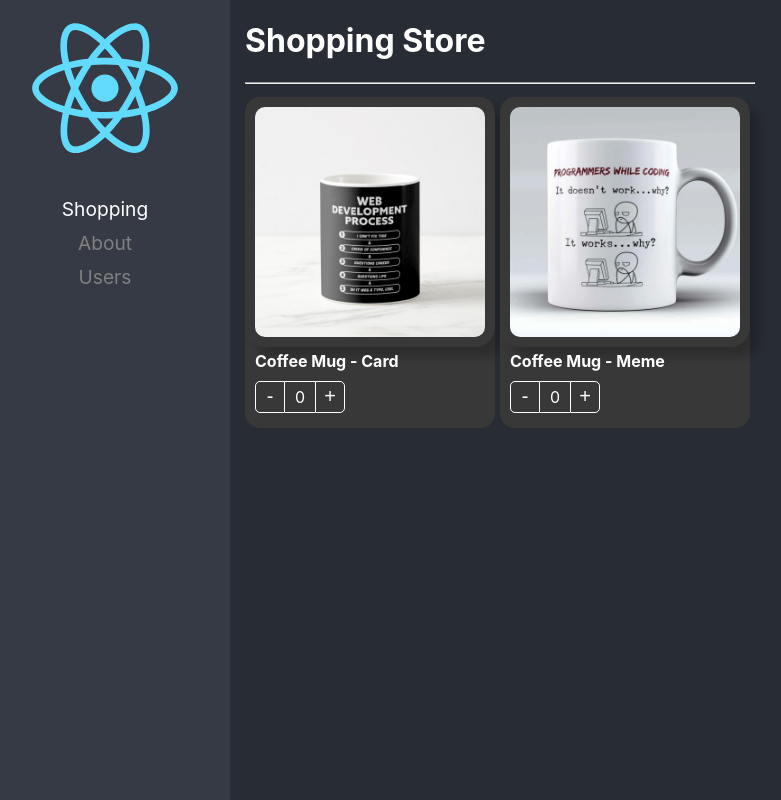
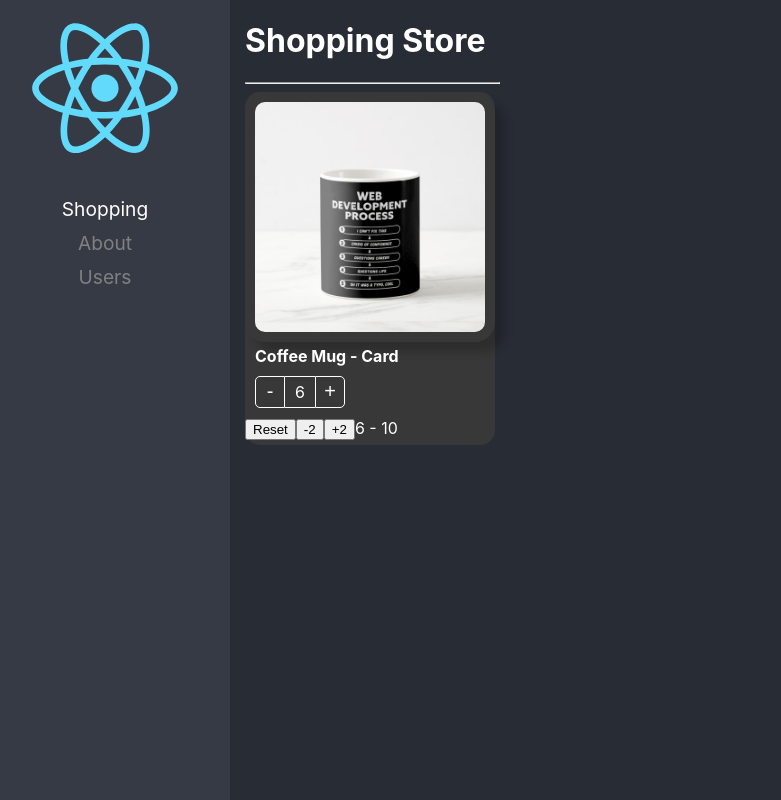
Before and after one commit to jebarcha/react-adv, a React (Create React App) app: page /home in a window 1280 px wide. Shown: the whole page, without its empty margins (20-801 px from the left). Built offline with nearby package versions, Linux system fonts and the light colour scheme.

Commit message:
End Pattern

```diff
--- a/src/02-component-patterns/components/ProductButtons.tsx
+++ b/src/02-component-patterns/components/ProductButtons.tsx
@@ -1,4 +1,4 @@
-import { CSSProperties, useContext } from 'react';
+import { CSSProperties, useContext, useCallback } from 'react';
 import { ProductContext } from './ProductCard';
 
 import styles from '../styles/styles.module.css';
@@ -10,7 +10,13 @@
 
 export const ProductButtons = ({ className, style }: Props) => {
 
-    const { increaseBy, counter } = useContext(ProductContext);
+    const { increaseBy, counter, maxCount } = useContext(ProductContext);
+
+    const isMaxReached = useCallback(
+        () => !!maxCount && counter === maxCount,
+        [counter, maxCount]
+    );
+
 
     return (
         <div
@@ -22,7 +28,7 @@
             <div
                 className={styles.countLabel}> { counter }</div>
             <button
-                className={styles.buttonAdd}
+                className={`${styles.buttonAdd} ${ isMaxReached() && styles.disabled}`}
                 onClick={ () => increaseBy( +1 )}>+</button>
         </div>
     )
--- a/src/02-component-patterns/components/ProductCard.tsx
+++ b/src/02-component-patterns/components/ProductCard.tsx
@@ -1,7 +1,7 @@
 import { createContext, CSSProperties, ReactElement } from 'react';
 
 import { useProduct } from '../hooks/useProduct';
-import { Product, ProductContextProps, OnChangeArgs } from '../interfaces/interfaces';
+import { Product, ProductContextProps, OnChangeArgs, InitialValues, ProductCardHandlers } from '../interfaces/interfaces';
 
 import styles from '../styles/styles.module.css';
 
@@ -11,29 +11,42 @@
 
 export interface Props {
     product: Product
-    children?: ReactElement | ReactElement[];
+    // children?: ReactElement | ReactElement[];
+    children: ( args: ProductCardHandlers ) => JSX.Element;
     className?: string;
     style?: CSSProperties;
     onChange?: (args: OnChangeArgs) => void;
     value?: number;
+    initialValues?: InitialValues;
 }
 
 
-export const ProductCard = ({ children, product, className, style, onChange, value }: Props) => {
+export const ProductCard = ({ children, product, className, style, onChange, value, initialValues }: Props) => {
 
-    const { counter, increaseBy } = useProduct( { onChange, product, value } );
+    const { counter, increaseBy, reset, maxCount, isMaxCountReached } = useProduct( { onChange, product, value, initialValues } );
 
     return (
         <Provider value={{
             counter,
             increaseBy,
+            maxCount,
             product
         }}>
             <div
                 className={ `${ styles.productCard } ${ className }` }
                 style={style}
             >
-                { children }
+                {
+                    children({
+                        count: counter,
+                        isMaxCountReached,
+                        maxCount: initialValues?.maxCount,
+                        product,
+
+                        increaseBy,
+                        reset
+                    })
+                }
             </div>
         </Provider>
     )
--- a/src/02-component-patterns/hooks/useProduct.ts
+++ b/src/02-component-patterns/hooks/useProduct.ts
@@ -1,31 +1,52 @@
-import { useEffect, useState } from "react";
-import { Product, OnChangeArgs } from '../interfaces/interfaces';
+import { useEffect, useRef, useState } from "react";
+import { Product, OnChangeArgs, InitialValues } from '../interfaces/interfaces';
 
 interface useProductArgs {
     product: Product;
     onChange?: (args: OnChangeArgs) => void;
     value?: number;
+    initialValues?: InitialValues;
 }
 
-export const useProduct = ( { onChange, product, value = 0 }: useProductArgs ) => {
+export const useProduct = ( { onChange, product, value = 0, initialValues }: useProductArgs ) => {
 
-    const [counter, setCounter] = useState(value);
+    const [counter, setCounter] = useState<number>( initialValues?.count || value );
+    const isMounted = useRef(false);
+    //console.log(initialValues);
 
     const increaseBy = (value: number) => {
 
-        const newValue = Math.max(counter + value, 0);
+        let newValue = Math.max(counter + value, 0);
+        if ( initialValues?.maxCount ) {
+            newValue = Math.min(newValue, initialValues.maxCount)
+        }
+
         setCounter( newValue );
 
         onChange && onChange({ count: newValue, product });  //it's the same as: if (onChange) { onChange }
     }
 
+    const reset = () => {
+        setCounter(initialValues?.count || value);
+    }
+
     useEffect(() => {
-      setCounter(value);
+        if (!isMounted.current) return;
+        setCounter(value);
     }, [value]);
+
+    useEffect(() => {
+        isMounted.current = true;
+    }, []);
+
 
 
     return {
         counter,
-        increaseBy
+        isMaxCountReached: !!initialValues?.count && initialValues?.maxCount === counter,
+        maxCount: initialValues?.maxCount,
+
+        increaseBy,
+        reset
     }
 }
--- a/src/02-component-patterns/hooks/useShoppingCart.ts
+++ b/src/02-component-patterns/hooks/useShoppingCart.ts
@@ -7,7 +7,7 @@
 
     const onProductCountChange = ( { count, product }: { count: number, product: Product } ) => {
 
-        console.log({count});
+        //console.log({count});
 
         setShoppingCart( oldShoppingCart => {
 
--- a/src/02-component-patterns/pages/ShopppingPage.tsx
+++ b/src/02-component-patterns/pages/ShopppingPage.tsx
@@ -1,77 +1,45 @@
+import { isJSDocSignature } from 'typescript';
 import { ProductCard, ProductButtons, ProductImage, ProductTitle } from '../components';
 import { products } from '../data/products';
-import { useShoppingCart } from '../hooks/useShoppingCart';
 
 import '../styles/custom-styles.css';
 
+const product = products[0];
+
 export const ShopppingPage = () => {
 
-    const { onProductCountChange, shoppingCart } = useShoppingCart()    ;
 
     return (
         <div>
             <h1>Shopping Store</h1>
             <hr />
 
-            <div style={{
-                display: 'flex',
-                flexDirection: 'row',
-                flexWrap: 'wrap'
-            }}>
-
+            <ProductCard
+                key={product.id}
+                product={product}
+                className="bg-dark text-white"
+                initialValues={{
+                    count: 6,
+                    maxCount: 10
+                }}
+            >
                 {
-                    products.map( product => (
-                        <ProductCard
-                            key={product.id}
-                            product={product}
-                            className="bg-dark text-white"
-                            onChange={ onProductCountChange }
-                            value={ shoppingCart[product.id]?.count || 0}
-                        >
+                    ( { reset, count, increaseBy, maxCount, isMaxCountReached } ) => (
+                        <>
                             <ProductImage className="custom-image" style={{ boxShadow: '10px 10px 10px rgba(0,0,0,0.2' }}/>
                             <ProductTitle className="text-white text-bold"/>
                             <ProductButtons className="custom-buttons"/>
-                        </ProductCard>
-                    ))
+
+                            <button onClick={reset}>Reset</button>
+                            <button onClick={ () => increaseBy(-2) }> -2 </button>
+                            {
+                                ( !isMaxCountReached && <button onClick={ () => increaseBy(2) }> +2 </button>)
+                            }
+                            <span>{count} - {maxCount}</span>
+                        </>
+                    )
                 }
-            </div>
-
-            {/* <input
-                value = { counter }
-                onChange={ (e) => setCounter(e.target.value) }
-            /> */}
-
-
-            <div className="shopping-cart">
-
-                {
-                    Object.entries(shoppingCart).map( ([key, product]) => (
-                        <ProductCard
-                            key={key}
-                            product={product}
-                            className="bg-dark"
-                            style={{width: '100px'}}
-                            onChange={ onProductCountChange }
-                            value={product.count}
-                        >
-                            <ProductImage className="custom-image" style={{ boxShadow: '10px 10px 10px rgba(0,0,0,0.2' }}/>
-                            <ProductButtons
-                                className="custom-buttons"
-                                style={{
-                                    display: 'flex',
-                                    justifyContent: 'center'
-                                }}
-                            />
-                        </ProductCard>
-                    ))
-                }
-            </div>
-
-            {/* <div>
-                <code>
-                    { JSON.stringify(shoppingCart, null, 5)}
-                </code>
-            </div> */}
+            </ProductCard>
 
         </div>
     )
--- a/src/02-component-patterns/styles/styles.module.css
+++ b/src/02-component-patterns/styles/styles.module.css
@@ -60,3 +60,9 @@
 .buttonAdd:hover {
     background-color: rgba(0, 0, 0, 0.1);
 }
+
+.disabled {
+    border-color: grey !important;
+    border-left: 1px solid white !important;
+    color: grey !important;
+}
```
Also changed, not shown: src/02-component-patterns/interfaces/interfaces.ts (+18 -1 lines).
